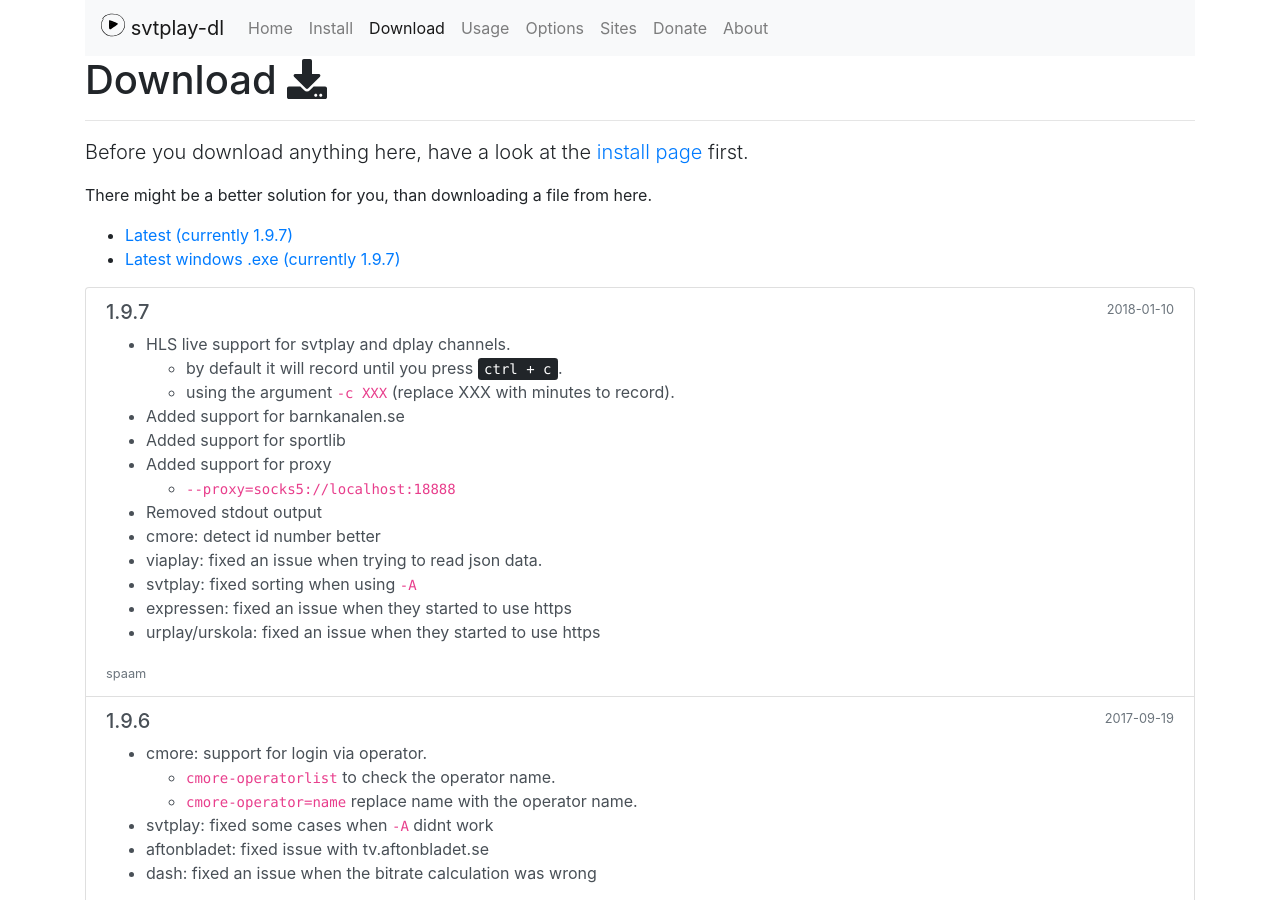
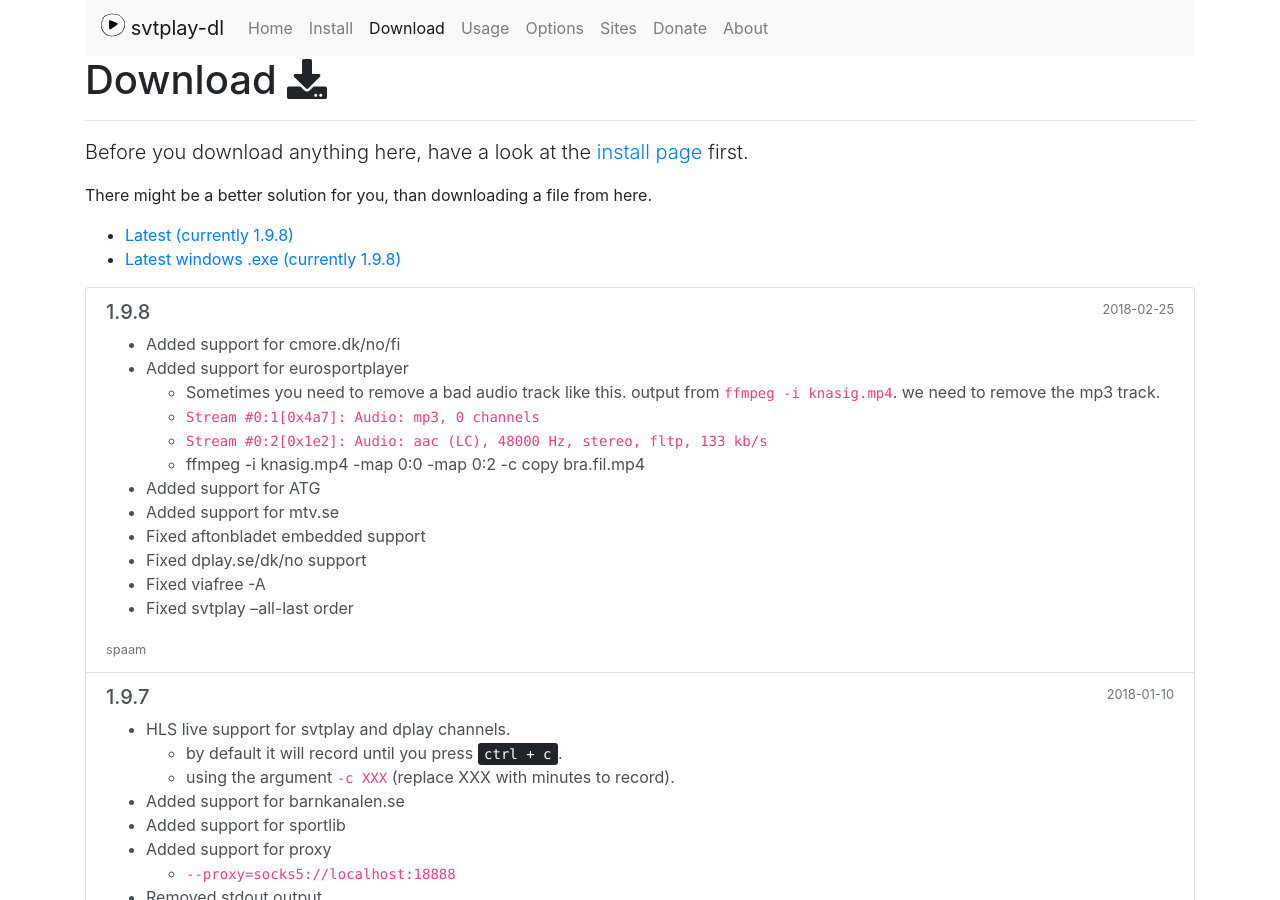
Before and after one commit to spaam/svtplay-dl-web, a Jekyll site: the page built from download.md, in a window 1280 px wide and 900 px high. Built offline with Jekyll 4.4.1, drawn with Linux system fonts in a browser that asks for light colours; nearby versions of some CDN libraries.

Commit message:
New entry for 1.9.8

```diff
--- /dev/null
+++ b/_posts/2018-02-25-1.9.8.md
@@ -0,0 +1,21 @@
+---
+layout: post
+title: 1.9.8
+date:   2018-02-25 21:30:42
+categories: releases
+windows: true
+binary: true
+---
+
+* Added support for cmore.dk/no/fi
+* Added support for eurosportplayer
+    * Sometimes you need to remove a bad audio track like this. output from `ffmpeg -i knasig.mp4`. we need to remove the mp3 track.
+    * `Stream #0:1[0x4a7]: Audio: mp3, 0 channels`
+    * `Stream #0:2[0x1e2]: Audio: aac (LC), 48000 Hz, stereo, fltp, 133 kb/s`
+    * ffmpeg -i knasig.mp4 -map 0:0 -map 0:2 -c copy bra.fil.mp4
+* Added support for ATG
+* Added support for mtv.se
+* Fixed aftonbladet embedded support
+* Fixed dplay.se/dk/no support
+* Fixed viafree -A
+* Fixed svtplay --all-last order
--- a/download.md
+++ b/download.md
@@ -10,8 +10,8 @@
 
 There might be a better solution for you, than downloading a file from here.
 
-* [Latest (currently 1.9.7)](https://svtplay-dl.se/download/latest/svtplay-dl)
-* [Latest windows .exe (currently 1.9.7)](https://svtplay-dl.se/download/latest/svtplay-dl.exe)
+* [Latest (currently 1.9.8)](https://svtplay-dl.se/download/latest/svtplay-dl)
+* [Latest windows .exe (currently 1.9.8)](https://svtplay-dl.se/download/latest/svtplay-dl.exe)
 
 <div class="list-group">
 {% for post in site.posts %}
```
